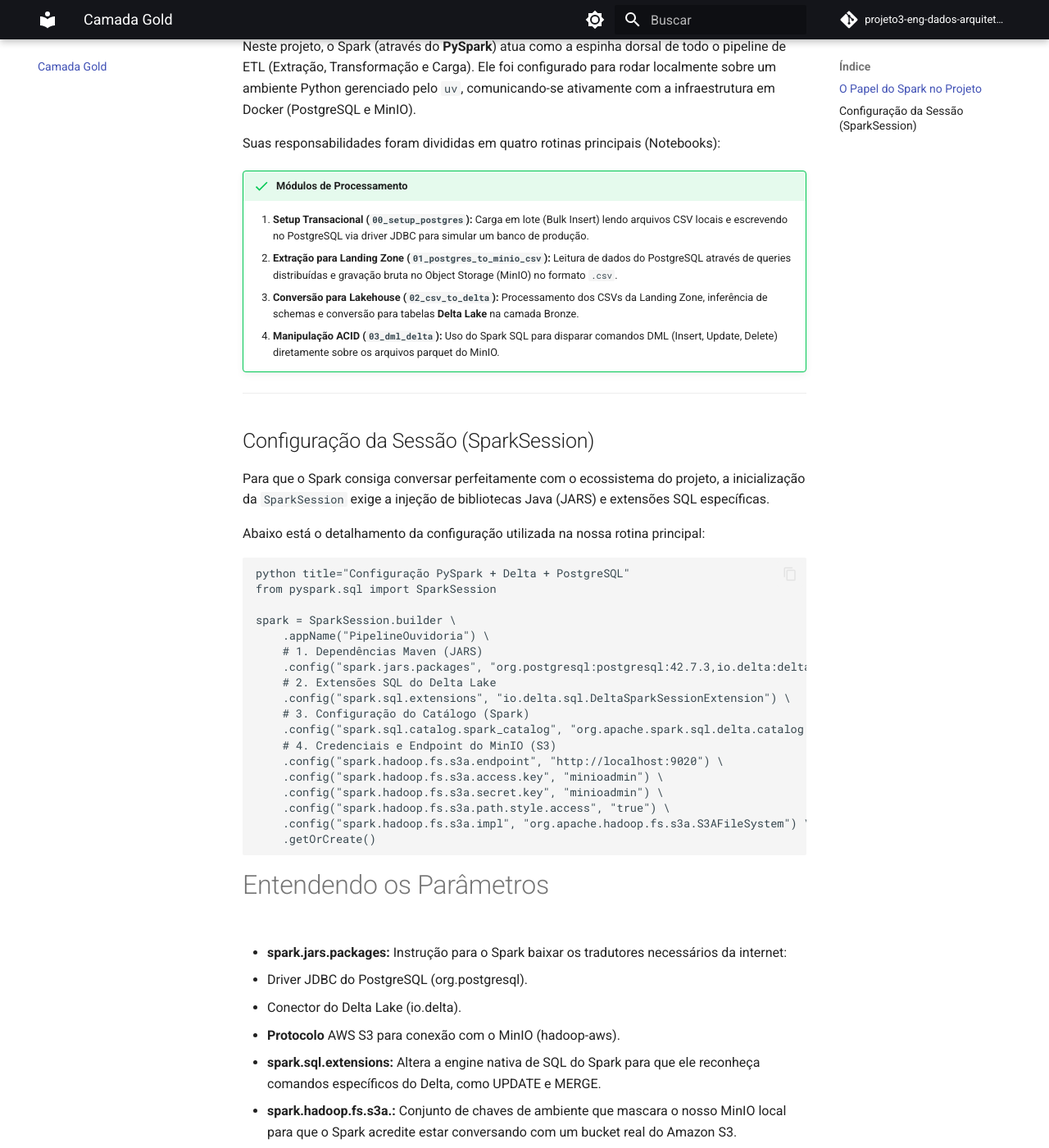
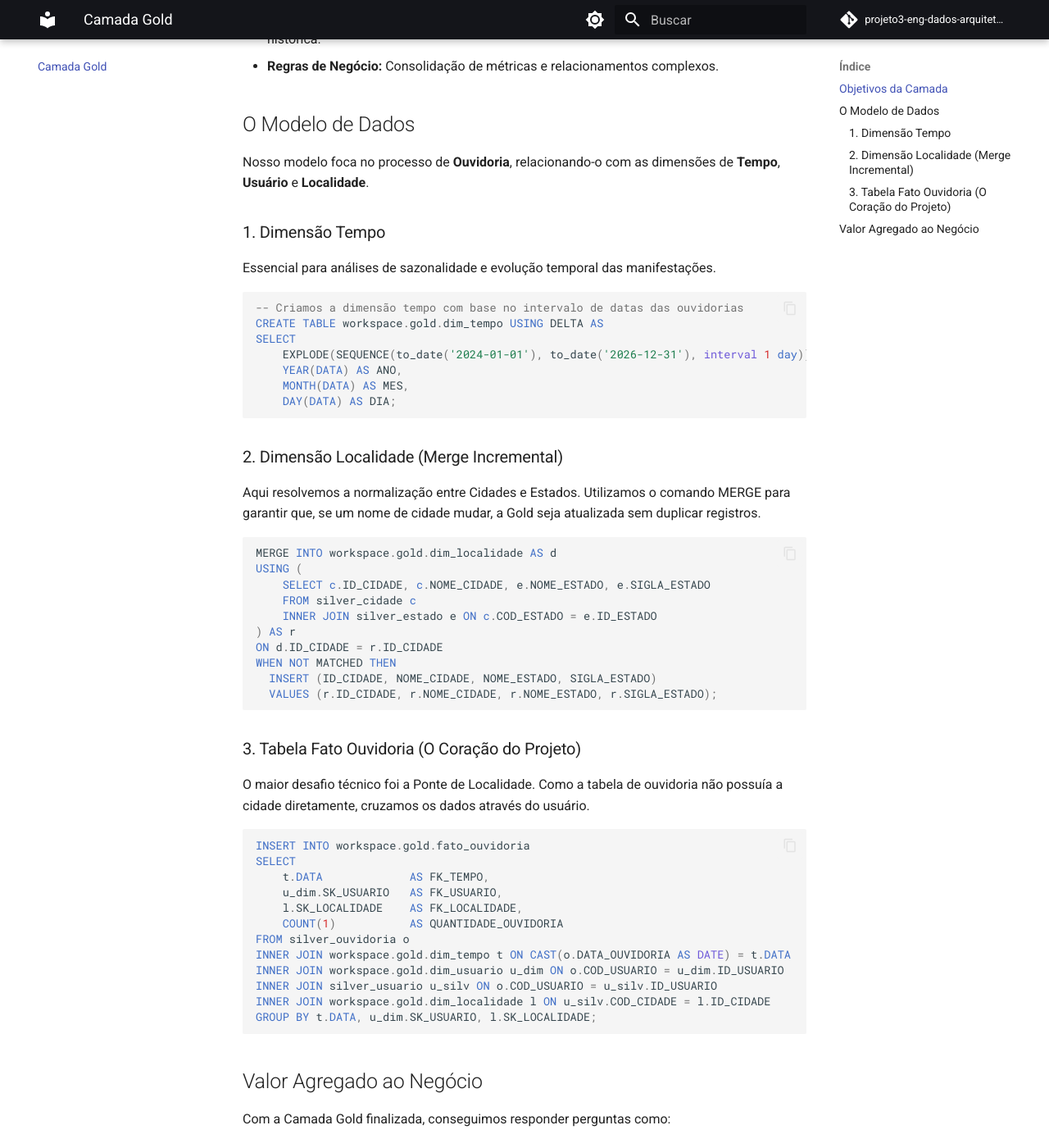
Before and after one commit to brunomonteirobonifacio/projeto3-eng-dados-arquitetura-medalhao, an MkDocs documentation site: the page built from docs/gold.md, in a window 1280 px wide and 1400 px high, scrolled down 420 px. Shown: the whole window at 82% size. Built offline with MkDocs 1.6.1 and Material for MkDocs 9.7.7, drawn with Linux system fonts in a browser that asks for light colours; comment, search, counter and statistics services are not loaded; some of the changed text lies outside the part shown.

Commit message:
Ajuste no Mkdocs

````diff
--- a/docs/gold.md
+++ b/docs/gold.md
@@ -1,62 +1,68 @@
-# Apache Spark
+# Camada Gold (Business & Modeling)
 
-!!! info "O que é o Apache Spark?"
-    O **Apache Spark** é um sistema de processamento distribuído de código aberto, projetado para lidar com workloads de Big Data. No contexto de Data Lakes modernos, ele atua como o principal motor computacional, utilizando armazenamento em cache na memória para executar transformações e consultas pesadas de forma extremamente rápida.
+A camada **Gold** é o estágio final da nossa jornada de dados. Aqui, as informações são modeladas no formato **Star Schema** (Modelo Estrela), otimizadas para consultas rápidas e criação de dashboards em ferramentas como Power BI ou Tableau.
 
-## O Papel do Spark no Projeto
+## Objetivos da Camada
+- **Modelagem Dimensional:** Criação de Tabelas Fato e Dimensões.
+- **Identidade Única:** Implementação de *Surrogate Keys* (SK) para garantir a integridade histórica.
+- **Regras de Negócio:** Consolidação de métricas e relacionamentos complexos.
 
-Neste projeto, o Spark (através do **PySpark**) atua como a espinha dorsal de todo o pipeline de ETL (Extração, Transformação e Carga). Ele foi configurado para rodar localmente sobre um ambiente Python gerenciado pelo `uv`, comunicando-se ativamente com a infraestrutura em Docker (PostgreSQL e MinIO).
+## O Modelo de Dados
+Nosso modelo foca no processo de **Ouvidoria**, relacionando-o com as dimensões de **Tempo**, **Usuário** e **Localidade**.
 
-Suas responsabilidades foram divididas em quatro rotinas principais (Notebooks):
+### 1. Dimensão Tempo
+Essencial para análises de sazonalidade e evolução temporal das manifestações.
+```sql
+-- Criamos a dimensão tempo com base no intervalo de datas das ouvidorias
+CREATE TABLE workspace.gold.dim_tempo USING DELTA AS
+SELECT
+    EXPLODE(SEQUENCE(to_date('2024-01-01'), to_date('2026-12-31'), interval 1 day)) AS DATA,
+    YEAR(DATA) AS ANO,
+    MONTH(DATA) AS MES,
+    DAY(DATA) AS DIA;
+```
+### 2. Dimensão Localidade (Merge Incremental)
+Aqui resolvemos a normalização entre Cidades e Estados. Utilizamos o comando MERGE para garantir que, se um nome de cidade mudar, a Gold seja atualizada sem duplicar registros.
 
-!!! success "Módulos de Processamento"
-    1. **Setup Transacional (`00_setup_postgres`):** Carga em lote (Bulk Insert) lendo arquivos CSV locais e escrevendo no PostgreSQL via driver JDBC para simular um banco de produção.
-    2. **Extração para Landing Zone (`01_postgres_to_minio_csv`):** Leitura de dados do PostgreSQL através de queries distribuídas e gravação bruta no Object Storage (MinIO) no formato `.csv`.
-    3. **Conversão para Lakehouse (`02_csv_to_delta`):** Processamento dos CSVs da Landing Zone, inferência de schemas e conversão para tabelas **Delta Lake** na camada Bronze.
-    4. **Manipulação ACID (`03_dml_delta`):** Uso do Spark SQL para disparar comandos DML (Insert, Update, Delete) diretamente sobre os arquivos parquet do MinIO.
+```sql
+MERGE INTO workspace.gold.dim_localidade AS d
+USING (
+    SELECT c.ID_CIDADE, c.NOME_CIDADE, e.NOME_ESTADO, e.SIGLA_ESTADO
+    FROM silver_cidade c
+    INNER JOIN silver_estado e ON c.COD_ESTADO = e.ID_ESTADO
+) AS r
+ON d.ID_CIDADE = r.ID_CIDADE
+WHEN NOT MATCHED THEN
+  INSERT (ID_CIDADE, NOME_CIDADE, NOME_ESTADO, SIGLA_ESTADO)
+  VALUES (r.ID_CIDADE, r.NOME_CIDADE, r.NOME_ESTADO, r.SIGLA_ESTADO);
+```
 
----
+### 3. Tabela Fato Ouvidoria (O Coração do Projeto)
+O maior desafio técnico foi a Ponte de Localidade. Como a tabela de ouvidoria não possuía a cidade diretamente, cruzamos os dados através do usuário.
 
-## Configuração da Sessão (SparkSession)
 
-Para que o Spark consiga conversar perfeitamente com o ecossistema do projeto, a inicialização da `SparkSession` exige a injeção de bibliotecas Java (JARS) e extensões SQL específicas.
+```sql
+INSERT INTO workspace.gold.fato_ouvidoria
+SELECT
+    t.DATA             AS FK_TEMPO,
+    u_dim.SK_USUARIO   AS FK_USUARIO,
+    l.SK_LOCALIDADE    AS FK_LOCALIDADE,
+    COUNT(1)           AS QUANTIDADE_OUVIDORIA
+FROM silver_ouvidoria o
+INNER JOIN workspace.gold.dim_tempo t ON CAST(o.DATA_OUVIDORIA AS DATE) = t.DATA
+INNER JOIN workspace.gold.dim_usuario u_dim ON o.COD_USUARIO = u_dim.ID_USUARIO
+INNER JOIN silver_usuario u_silv ON o.COD_USUARIO = u_silv.ID_USUARIO
+INNER JOIN workspace.gold.dim_localidade l ON u_silv.COD_CIDADE = l.ID_CIDADE
+GROUP BY t.DATA, u_dim.SK_USUARIO, l.SK_LOCALIDADE;
+```
+## Valor Agregado ao Negócio
+Com a Camada Gold finalizada, conseguimos responder perguntas como:
 
-Abaixo está o detalhamento da configuração utilizada na nossa rotina principal:
+- "Qual o estado com maior número de reclamações?"
 
-```
-python title="Configuração PySpark + Delta + PostgreSQL"
-from pyspark.sql import SparkSession
+- "Qual a evolução mensal de ouvidorias por perfil de usuário?"
 
-spark = SparkSession.builder \
-    .appName("PipelineOuvidoria") \
-    # 1. Dependências Maven (JARS)
-    .config("spark.jars.packages", "org.postgresql:postgresql:42.7.3,io.delta:delta-spark_2.12:3.2.0,org.apache.hadoop:hadoop-aws:3.3.4") \
-    # 2. Extensões SQL do Delta Lake
-    .config("spark.sql.extensions", "io.delta.sql.DeltaSparkSessionExtension") \
-    # 3. Configuração do Catálogo (Spark)
-    .config("spark.sql.catalog.spark_catalog", "org.apache.spark.sql.delta.catalog.DeltaCatalog") \
-    # 4. Credenciais e Endpoint do MinIO (S3)
-    .config("spark.hadoop.fs.s3a.endpoint", "http://localhost:9020") \
-    .config("spark.hadoop.fs.s3a.access.key", "minioadmin") \
-    .config("spark.hadoop.fs.s3a.secret.key", "minioadmin") \
-    .config("spark.hadoop.fs.s3a.path.style.access", "true") \
-    .config("spark.hadoop.fs.s3a.impl", "org.apache.hadoop.fs.s3a.S3AFileSystem") \
-    .getOrCreate()
+- "Existe concentração de problemas em cidades específicas?"
 
-```
-# Entendendo os Parâmetros
-
-- **spark.jars.packages:** Instrução para o Spark baixar os tradutores necessários da internet:
-
-- Driver JDBC do PostgreSQL (org.postgresql).
-
-- Conector do Delta Lake (io.delta).
-
-- **Protocolo** AWS S3 para conexão com o MinIO (hadoop-aws).
-
-- **spark.sql.extensions:** Altera a engine nativa de SQL do Spark para que ele reconheça comandos específicos do Delta, como UPDATE e MERGE.
-
-- **spark.hadoop.fs.s3a.:** Conjunto de chaves de ambiente que mascara o nosso MinIO local para que o Spark acredite estar conversando com um bucket real do Amazon S3.
-
-!!! success "Performance em Memória"
-    Ao utilizar a API de DataFrames do PySpark com as configurações acima, garantimos que os dados da Ouvidoria sejam processados inteiramente em memória e paralelizados, evitando gargalos de leitura e escrita em disco.
+!!! success "Conclusão Técnica"
+    O uso de Surrogate Keys (SK_USUARIO, SK_LOCALIDADE) garante que, mesmo que o ID do banco operacional mude, nosso histórico analítico permaneça íntegro.
````
Also changed, not shown: docs/bronze.md (+2 -2 lines), docs/silver.md (+3 -3 lines).
